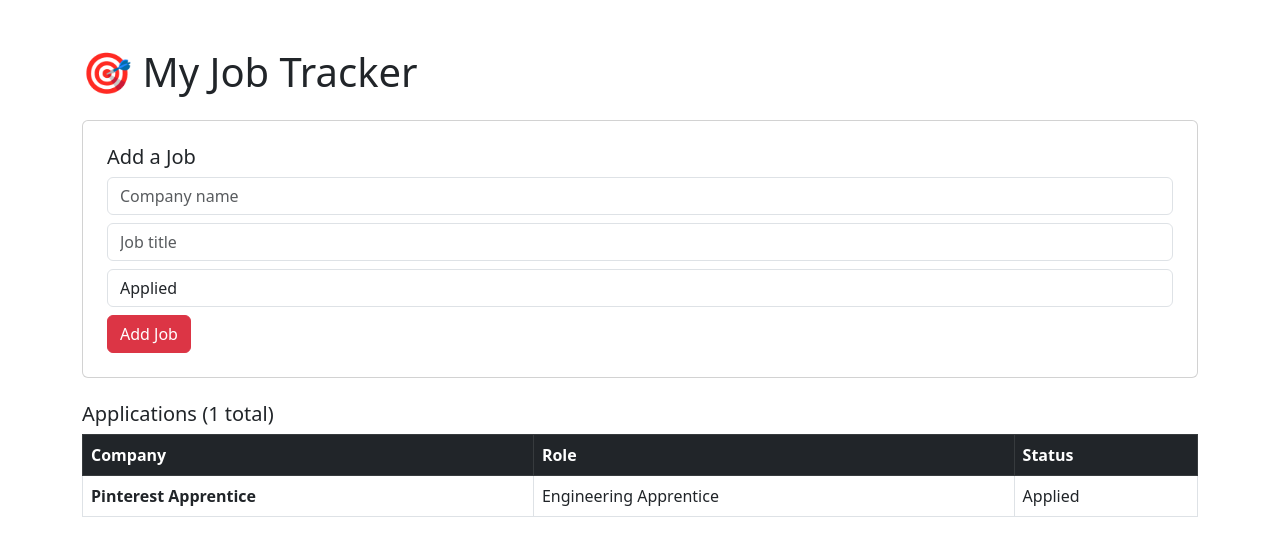
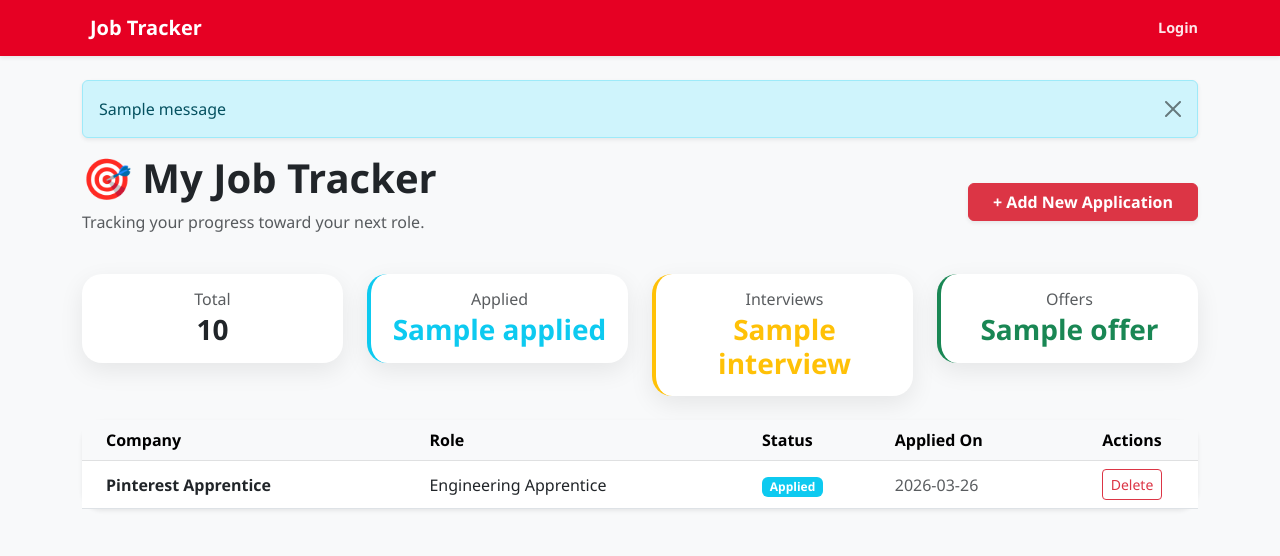
Before and after one commit to egarcia897/Job-Tracker, a Flask app: template templates/index.html in a window 1280 px wide. Shown: the top 556 px of the page. Run offline with Flask 3, Linux system fonts and the light colour scheme; the template is opened without the code that fills it: values that come from a table or form of the project are taken from there, most other values are stand-ins (such as "Sample title", 1, 10 or a date in 2020); one stand-in notice (Sample message) is shown.

Commit message:
Complete refactor: added authentication, dashboard routing, and Pinterest UI

```diff
--- a/app.py
+++ b/app.py
@@ -3,7 +3,6 @@ from flask_sqlalchemy import SQLAlchemy
 from flask_login import LoginManager, UserMixin, login_user, logout_user, login_required, current_user
 from werkzeug.security import generate_password_hash, check_password_hash
 from datetime import datetime
-import os
 
 app = Flask(__name__)
 app.config['SECRET_KEY'] = 'estela-job-tracker-2026'
@@ -13,6 +12,7 @@ db = SQLAlchemy(app)
 login_manager = LoginManager(app)
 login_manager.login_view = 'login'
 
+# --- Models ---
 class User(UserMixin, db.Model):
     id = db.Column(db.Integer, primary_key=True)
     username = db.Column(db.String(80), unique=True, nullable=False)
@@ -24,55 +24,46 @@ class Job(db.Model):
     company = db.Column(db.String(100), nullable=False)
     role = db.Column(db.String(100), nullable=False)
     status = db.Column(db.String(50), default='Applied')
-    date_applied = db.Column(db.String(50), default=datetime.today().strftime('%Y-%m-%d'))
+    date_applied = db.Column(db.String(50))
     notes = db.Column(db.String(500))
     link = db.Column(db.String(300))
     user_id = db.Column(db.Integer, db.ForeignKey('user.id'), nullable=False)
 
 @login_manager.user_loader
-def loader_user(user_id):
+def load_user(user_id):
     return User.query.get(int(user_id))
 
+# --- Routes ---
+
+# FIX: This is now the FIRST page people see
 @app.route('/')
+def login():
+    """Login Page: This is now the root URL (/)"""
+    if current_user.is_authenticated:
+        return redirect(url_for('dashboard'))
+
+    if request.method == 'POST':
+        user = User.query.filter_by(username=request.form['username']).first()
+        if user and check_password_hash(user.password, request.form['password']):
+            login_user(user)
+            return redirect(url_for('dashboard'))
+
+    return render_template('login.html')
+
+# FIX: The actual Job Tracker is now at /dashboard
+@app.route('/dashboard')
 @login_required
-def index():
+def dashboard():
+    """The Job Tracker: Only accessible after logging in."""
     jobs = Job.query.filter_by(user_id=current_user.id).all()
-    total = len(jobs)
-    applied = len([j for j in jobs if j.status == 'Applied'])
-    interview = len([j for j in jobs if j.status == 'Interview'])
-    offer = len([j for j in jobs if j.status == 'Offer'])
-    rejected = len([j for j in jobs if j.status == 'Rejected'])
-    return render_template('index.html', jobs=jobs, total=total,
-                           applied=applied, interview=interview,
-                           offer=offer, rejected=rejected)
-
-@app.route('/add', methods=['GET', 'POST'])
-@login_required
-def add_job():
-    if request.method == 'POST':
-        # .get() prevents crashing if a field is missing in HTML
-        new_job = Job(
-            company=request.form.get('company'),
-            role=request.form.get('role'),
-            status=request.form.get('status'),
-            date_applied=request.form.get('date_applied'),
-            notes=request.form.get('notes'),
-            link=request.form.get('link'),
-            user_id=current_user.id
-        )
-        db.session.add(new_job)
-        db.session.commit()
-        return redirect(url_for('index'))
-    return render_template('add_job.html')
-
-@app.route('/delete/<int:job_id>')
-@login_required
-def delete_job(job_id):
-    job = Job.query.get_or_404(job_id)
-    if job.user_id == current_user.id:
-        db.session.delete(job)
-        db.session.commit()
-    return redirect(url_for('index'))
+    stats = {
+        'total': len(jobs),
+        'applied': len([j for j in jobs if j.status == 'Applied']),
+        'interview': len([j for j in jobs if j.status == 'Interview']),
+        'offer': len([j for j in jobs if j.status == 'Offer']),
+        'rejected': len([j for j in jobs if j.status == 'Rejected'])
+    }
+    return render_template('index.html', jobs=jobs, **stats)
 
 @app.route('/register', methods=['GET', 'POST'])
 def register():
@@ -84,14 +75,31 @@ def register():
         return redirect(url_for('login'))
     return render_template('register.html')
 
-@app.route('/login', methods=['GET', 'POST'])
-def login():
-    if request.method == 'POST':
-        user = User.query.filter_by(username=request.form['username']).first()
-        if user and check_password_hash(user.password, request.form['password']):
-            login_user(user)
-            return redirect(url_for('index'))
-    return render_template('login.html')
+@app.route('/add', methods=['POST'])
+@login_required
+def add_job():
+    today = datetime.today().strftime('%Y-%m-%d')
+    new_job = Job(
+        company=request.form.get('company'),
+        role=request.form.get('role'),
+        status=request.form.get('status', 'Applied'),
+        date_applied=request.form.get('date_applied') or today,
+        notes=request.form.get('notes'),
+        link=request.form.get('link'),
+        user_id=current_user.id
+    )
+    db.session.add(new_job)
+    db.session.commit()
+    return redirect(url_for('dashboard')) # Updated to dashboard
+
+@app.route('/delete/<int:job_id>')
+@login_required
+def delete_job(job_id):
+    job = Job.query.get_or_404(job_id)
+    if job.user_id == current_user.id:
+        db.session.delete(job)
+        db.session.commit()
+    return redirect(url_for('dashboard')) # Updated to dashboard
 
 @app.route('/logout')
 @login_required
--- a/templates/base.html
+++ b/templates/base.html
@@ -6,28 +6,46 @@
     <title>Job Tracker</title>
     <link href="https://cdn.jsdelivr.net/npm/bootstrap@5.3.0/dist/css/bootstrap.min.css" rel="stylesheet">
     <style>
-        body { background-color: #f8f9fa; }
+        body { background-color: #f8f9fa; font-family: 'Segoe UI', Tahoma, Geneva, Verdana, sans-serif; }
         .navbar { background-color: #e60023; } /* Pinterest Brand Red */
-        .navbar-brand, .navbar-link { color: white !important; font-weight: 600; }
-        .btn-pinterest { background-color: #e60023; color: white; border: none; }
+        .navbar-brand, .navbar-link { color: white !important; font-weight: 700; }
+        .btn-pinterest { background-color: #e60023; color: white; border: none; border-radius: 24px; }
         .btn-pinterest:hover { background-color: #ad081b; color: white; }
-        .card { border-radius: 16px; border: none; box-shadow: 0 4px 12px rgba(0,0,0,0.05); }
+        .card { border-radius: 20px; border: none; box-shadow: 0 8px 24px rgba(0,0,0,0.08); }
+        .nav-link-custom { color: rgba(255,255,255,0.9) !important; text-decoration: none; font-size: 0.9rem; }
+        .nav-link-custom:hover { color: white !important; text-decoration: underline; }
     </style>
 </head>
 <body>
     <nav class="navbar navbar-expand-lg mb-4 shadow-sm">
         <div class="container">
-            <a class="navbar-brand" href="{{ url_for('index') }}">Job Tracker</a>
+            <a class="navbar-brand" href="{{ url_for('dashboard') }}">
+                <i class="bi bi-briefcase-fill me-2"></i>Job Tracker
+            </a>
+
             <div class="d-flex align-items-center">
                 {% if current_user.is_authenticated %}
-                    <span class="navbar-link me-3">Hi, {{ current_user.username }}!</span>
-                    <a class="btn btn-outline-light btn-sm" href="{{ url_for('logout') }}">Logout</a>
+                    <span class="navbar-link me-3 d-none d-md-inline">Hi, {{ current_user.username }}!</span>
+                    <a class="btn btn-outline-light btn-sm fw-bold px-3" href="{{ url_for('logout') }}">Logout</a>
+                {% else %}
+                    <a class="nav-link-custom fw-bold" href="{{ url_for('login') }}">Login</a>
                 {% endif %}
             </div>
         </div>
     </nav>
 
     <div class="container">
+        {% with messages = get_flashed_messages() %}
+          {% if messages %}
+            {% for message in messages %}
+              <div class="alert alert-info alert-dismissible fade show shadow-sm" role="alert">
+                {{ message }}
+                <button type="button" class="btn-close" data-bs-dismiss="alert" aria-label="Close"></button>
+              </div>
+            {% endfor %}
+          {% endif %}
+        {% endwith %}
+
         {% block content %}
         {% endblock %}
     </div>
--- a/templates/index.html
+++ b/templates/index.html
@@ -1,61 +1,96 @@
-<!DOCTYPE html>
-<html lang="en">
-<head>
-    <meta charset="UTF-8">
-    <title>Job Tracker</title>
-    <link href="https://cdn.jsdelivr.net/npm/bootstrap@5.3.0/dist/css/bootstrap.min.css" rel="stylesheet">
-</head>
-<body>
-    <div class="container mt-5">
-        <h1 class="mb-4">🎯 My Job Tracker</h1>
+{% extends "base.html" %}
 
-        <!-- Add Job Form -->
-        <div class="card p-4 mb-4">
-            <h5>Add a Job</h5>
-            <form action="/add" method="POST">
-                <div class="mb-2">
-                    <input type="text" name="company" placeholder="Company name" class="form-control" required>
+{% block content %}
+<div class="row mb-4">
+    <div class="col-md-8">
+        <h1 class="fw-bold">🎯 My Job Tracker</h1>
+        <p class="text-muted">Tracking your progress toward your next role.</p>
     </div>
-                <div class="mb-2">
-                    <input type="text" name="role" placeholder="Job title" class="form-control" required>
+    <div class="col-md-4 text-md-end align-self-center">
+        <a href="{{ url_for('add_job') }}" class="btn btn-danger px-4 fw-bold shadow-sm">
+            + Add New Application
+        </a>
     </div>
-                <div class="mb-2">
-                    <select name="status" class="form-control">
-                        <option>Applied</option>
-                        <option>Interview</option>
-                        <option>Offer</option>
-                        <option>Rejected</option>
-                    </select>
-                </div>
-                <button type="submit" class="btn btn-danger">Add Job</button>
-            </form>
 </div>
 
-        <!-- Job List -->
-        <h5>Applications ({{ jobs|length }} total)</h5>
-        <table class="table table-bordered">
-            <thead class="table-dark">
+<div class="row mb-4">
+    <div class="col-md-3">
+        <div class="card text-center p-3">
+            <h6 class="text-muted mb-1">Total</h6>
+            <h3 class="fw-bold mb-0">{{ total }}</h3>
+        </div>
+    </div>
+    <div class="col-md-3">
+        <div class="card text-center p-3 border-start border-info border-4">
+            <h6 class="text-muted mb-1">Applied</h6>
+            <h3 class="fw-bold mb-0 text-info">{{ applied }}</h3>
+        </div>
+    </div>
+    <div class="col-md-3">
+        <div class="card text-center p-3 border-start border-warning border-4">
+            <h6 class="text-muted mb-1">Interviews</h6>
+            <h3 class="fw-bold mb-0 text-warning">{{ interview }}</h3>
+        </div>
+    </div>
+    <div class="col-md-3">
+        <div class="card text-center p-3 border-start border-success border-4">
+            <h6 class="text-muted mb-1">Offers</h6>
+            <h3 class="fw-bold mb-0 text-success">{{ offer }}</h3>
+        </div>
+    </div>
+</div>
+
+<div class="card shadow-sm">
+    <div class="card-body p-0">
+        <div class="table-responsive">
+            <table class="table table-hover mb-0">
+                <thead class="table-light">
                     <tr>
-                    <th>Company</th>
+                        <th class="ps-4">Company</th>
                         <th>Role</th>
                         <th>Status</th>
+                        <th>Applied On</th>
+                        <th class="text-center">Actions</th>
                     </tr>
                 </thead>
                 <tbody>
                     {% for job in jobs %}
-                <tr>
-                    <td><strong>{{ job.company }}</strong></td>
+                    <tr class="align-middle">
+                        <td class="ps-4">
+                            <strong>{{ job.company }}</strong>
+                            {% if job.link %}
+                            <br><small><a href="{{ job.link }}" target="_blank" class="text-decoration-none">View Posting</a></small>
+                            {% endif %}
+                        </td>
                         <td>{{ job.role }}</td>
-                    <td>{{ job.status }}</td>
+                        <td>
+                            <span class="badge
+                                {% if job.status == 'Applied' %} bg-info
+                                {% elif job.status == 'Interview' %} bg-warning text-dark
+                                {% elif job.status == 'Offer' %} bg-success
+                                {% else %} bg-secondary {% endif %}">
+                                {{ job.status }}
+                            </span>
+                        </td>
+                        <td class="text-muted">{{ job.date_applied }}</td>
+                        <td class="text-center">
+                            <a href="{{ url_for('delete_job', job_id=job.id) }}"
+                               class="btn btn-outline-danger btn-sm"
+                               onclick="return confirm('Are you sure you want to delete this?')">
+                                Delete
+                            </a>
+                        </td>
                     </tr>
                     {% else %}
                     <tr>
-                    <td colspan="3" class="text-center">No jobs added yet</td>
+                        <td colspan="5" class="text-center py-5 text-muted">
+                            <p class="mb-0">No applications tracked yet. Click "Add New Application" to start!</p>
+                        </td>
                     </tr>
                     {% endfor %}
                 </tbody>
             </table>
-
         </div>
-</body>
-</html>
+    </div>
+</div>
+{% endblock %}
```
Also changed, not shown: templates/login.html (+20 -7 lines), templates/register.html (+19 -8 lines). Lines whose indentation alone changed are shown as unchanged.
